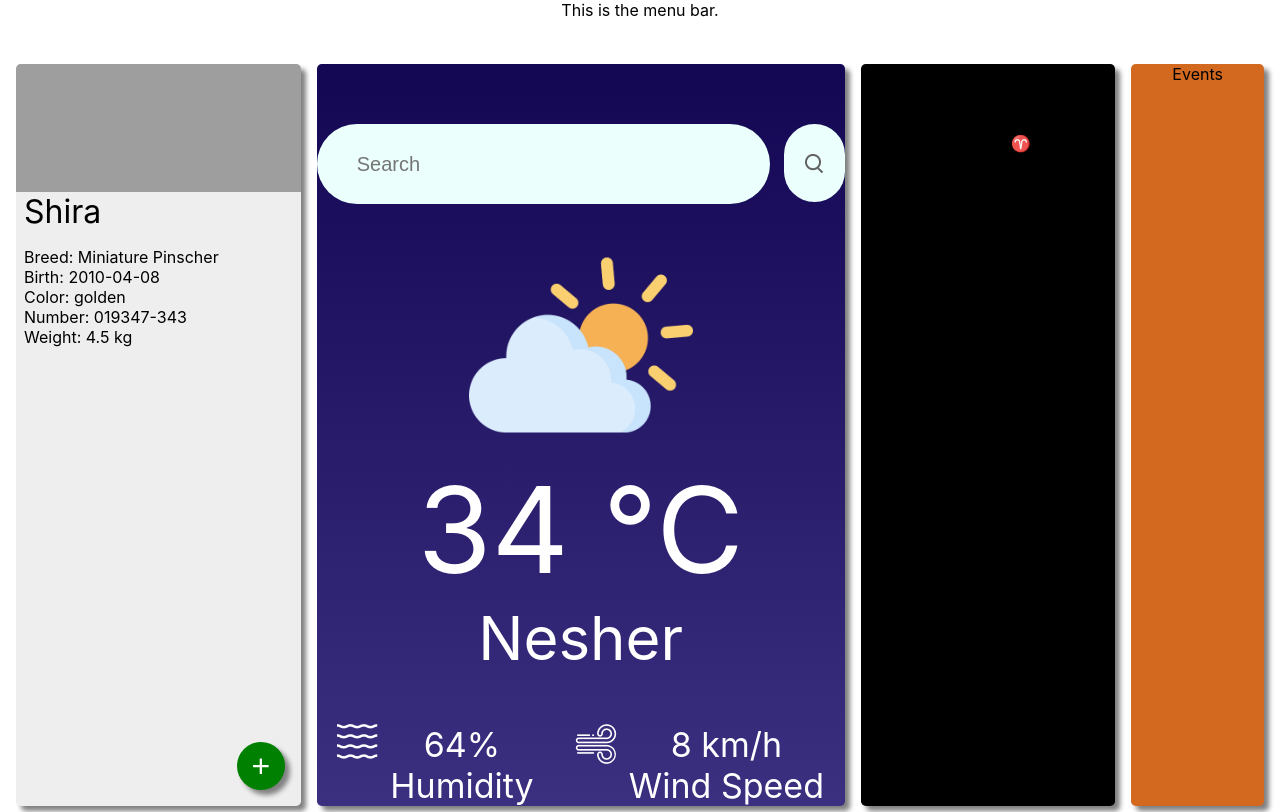
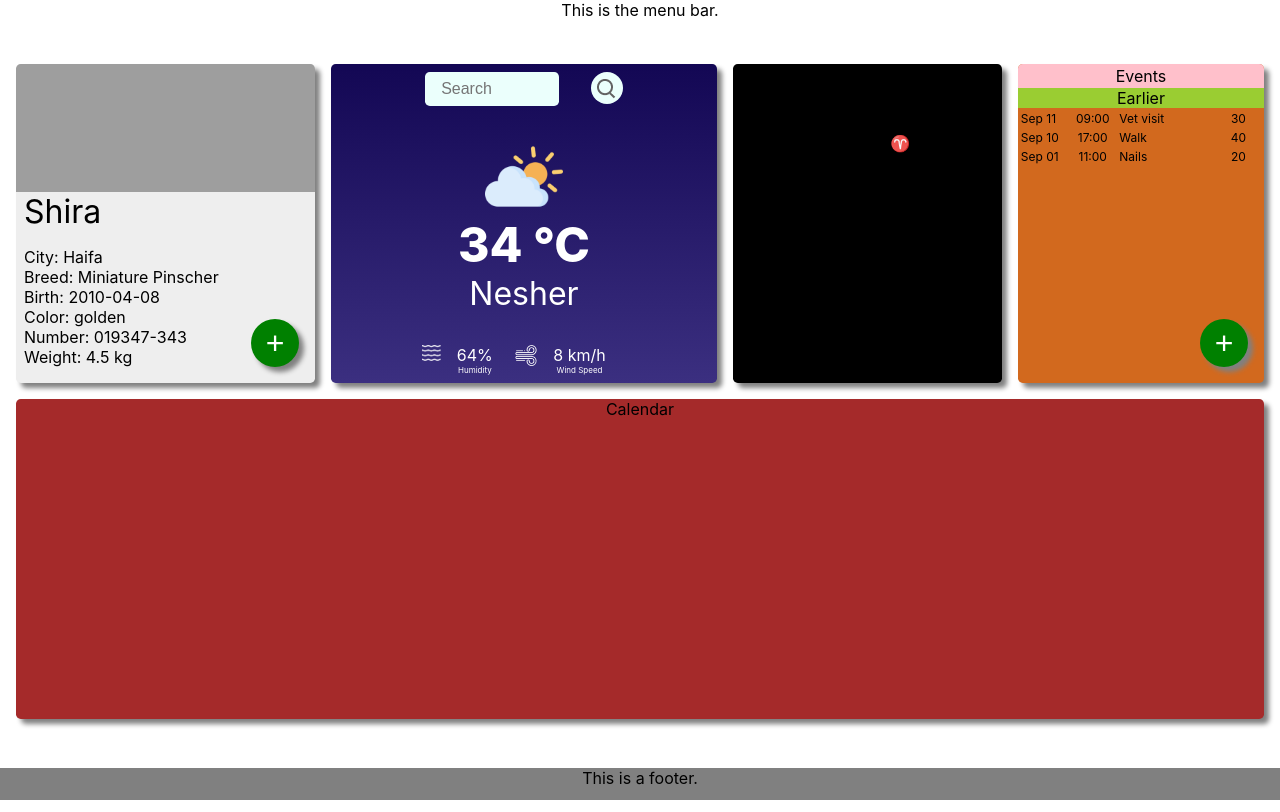
Before and after one commit to borisgk/kepet, a React (Create React App) app: page / in a window 1280 px wide. Shown: the top 812 px of the page. Built offline with nearby package versions, Linux system fonts and the light colour scheme; grey boxes are pictures that could not be loaded.

Commit message:
Working on events.

```diff
--- a/src/App.css
+++ b/src/App.css
@@ -11,4 +11,5 @@ div.card {
     border: none;
     border-radius: 0.3rem;
     box-shadow: 5px 5px 5px grey;
+    position: relative;
 }
--- a/src/components/Events.css
+++ b/src/components/Events.css
@@ -0,0 +1,39 @@
+div.card-heading {
+    background-color: pink;
+    border-radius: 0.3rem 0.3rem 0 0;
+    height: 1.5rem;
+    line-height: 1.5rem;
+}
+
+div.card-subheading {
+    background-color: yellowgreen;
+}
+
+.events-table {
+    width: 100%;
+    border: none;
+    text-align: left;
+    font-size: 0.75rem;
+}
+
+.event-row {
+    cursor: pointer;
+}
+
+.ev-date {
+    width: 20%;
+}
+
+.ev-time {
+    width: 20%;
+    text-align: center;
+}
+
+.ev-category {
+    width: 40%;
+}
+
+.ev-duration {
+    width: 20%;
+    text-align: center;
+}
--- a/src/components/Events.js
+++ b/src/components/Events.js
@@ -1,7 +1,61 @@
-import React from 'react'
+import React, { useState } from 'react'
+import "./Events.css"
+import EventsTable from './EventsTable'
+import events from "../events.json"
+import FAB from './FAB'
 
 export default function Events() {
-  return (
-    <div className='events card'>Events</div>
-  )
+
+    let [currentEvents, setCurrentEvents] = useState(events)
+
+    let areToday = false
+    let areYesterday = false
+    let today = new Date()
+    let yesterday = new Date()
+    yesterday.setDate(yesterday.getDate() - 1)
+
+/*    for (let ev of events) {
+        let evDate = new Date(ev.date)
+        console.log(evDate)
+        if (evDate.toDateString() === today.toDateString()) {
+            areToday = true
+        }
+        if (evDate.toDateString() === yesterday.toDateString()) {
+            areYesterday = true
+        }
+    }
+
+*/
+    let eventsToday = []
+    let eventsYesterday = []
+    let eventsOther = []
+    let stringToday = today.toDateString()
+    let stringYesterday = yesterday.toDateString()
+
+    for (let ev of events) {
+        let dateCurrent = new Date(ev.date)
+        let stringCurrent = dateCurrent.toDateString()
+        if (stringCurrent === stringToday) {
+            eventsToday.push(ev)
+        } else {
+            if (stringCurrent === stringYesterday) {
+                eventsYesterday.push(ev)
+            } else {
+                eventsOther.push(ev)
+            }
+        }
+    }
+
+
+console.log(areToday, areYesterday)
+
+    return (
+        <div className='events card'>
+            <div className='card-heading'>Events</div>
+            {eventsToday.length ? <EventsTable events={eventsToday} title="Today" /> : null}
+            {eventsYesterday.length ? <EventsTable events={eventsYesterday} title="Yesterday" /> : null}
+            {eventsOther.length ? <EventsTable events={eventsOther} title="Earlier" /> : null}
+            <FAB />
+        </div>
+    )
 }
--- /dev/null
+++ b/src/components/EventsTable.js
@@ -0,0 +1,29 @@
+import React from 'react'
+import "./Events.css"
+
+function printDate(dateString) {
+    let myDate = new Date(dateString)
+//    let formattedDate = myDate.getDate() + " " + myDate.getMonth()
+    let formattedDate = myDate.toLocaleString('default', {day: '2-digit', month: 'short'})
+    return formattedDate
+}
+
+export default function EventsTable({events, title}) {
+  return (
+    <div className='events-section'>
+                    <div className='card-subheading'>{title}</div>
+                    <div>
+                        <table className='events-table'>
+                            {events.map((e) =>
+                                <tr className='event-row'>
+                                    <td className='ev-date'>{printDate(e.date)}</td>
+                                    <td className='ev-time'>{e.time}</td>
+                                    <td className='ev-category'>{e.category}</td>
+                                    <td className='ev-duration'>{e.duration}</td>
+                                </tr>
+                            )}
+                        </table>
+                    </div>
+                </div>
+  )
+}
--- a/src/components/PetData.js
+++ b/src/components/PetData.js
@@ -5,6 +5,7 @@ import React from "react"
 export default function PetData({pet}) {
     return(
         <div className="petdata">
+            <div className="parameter">City: {pet.city}</div>
             <div className="parameter">Breed: {pet.breed}</div>
             <div className="parameter">Birth: {pet.birthDate}</div>
             <div className="parameter">Color: {pet.color}</div>
--- a/src/components/PetInfo.js
+++ b/src/components/PetInfo.js
@@ -5,17 +5,13 @@ import PetName from "./PetName"
 import PetData from "./PetData"
 import FAB from "./FAB"
 
-import pet from "../petdata.json"
-
-export default function PetInfo() {
-
-    let [myPet, setMyPet] = useState(pet)
+export default function PetInfo({dog}) {
 
     return(
         <div className="petinfo">
-            <PetImage pet={myPet} />
-            <PetName pet={myPet} />
-            <PetData pet={myPet} />
+            <PetImage pet={dog} />
+            <PetName pet={dog} />
+            <PetData pet={dog} />
             <FAB />
         </div>
     )
--- a/src/components/WeatherApp/WeatherApp.css
+++ b/src/components/WeatherApp/WeatherApp.css
@@ -1,84 +1,91 @@
 .weather-container{
- width: 100%;
- height: 100%;
- margin: auto;
  background-image: linear-gradient(180deg, #130754 0%, #3b2f80 100%);
 }
 
 .top-bar{
   display: flex;
   justify-content: center;
-  gap: 14px;
-  padding-top: 60px;
+  padding-top: 0.5rem;
 }
 
 .top-bar input{
   display: flex;
-  width: 100%;
-  height: 78px;
+  height: 2rem;
+  margin-right: 2rem;
   background: #ebfffc;
   border: none;
   outline: none;
-  border-radius: 40px;
-  padding-left: 40px;
+  border-radius: 0.3rem;
+  padding-left: 1rem;
   color: #626262;
-  font-size: 20px;
+  font-size: 1rem;
   font-weight: 400;
+  width: 30%;
 }
 
 .search-icon{
      display: flex;
      justify-content: center;
      align-items: center;
-     width: 78px;
-     height: 78px;
+     width: 2rem;
+     height: 2rem;
      background: #ebfffc;
-     border-radius: 40px;
+     border-radius: 50%;
      cursor: pointer;
 }
 
 .weather-image{
-    margin-top: 29px;
+    margin-top: 1rem;
     display: flex;
     justify-content: center;
+}
+
+img.weather-image {
+   width: 20%;
+   height: 20%;
 }
 
 .weather-temp{
     display: flex;
     justify-content: center;
     color: white;
-    font-size: 120px;
-    font-weight: 400;
+    font-size: 3rem;
+    font-weight: 800;
 }
 
 .weather-location{
     display: flex;
     justify-content: center;
     color: white;
-    font-size: 60px;
+    font-size: 2rem;
     font-weight: 400;
 }
 
 .data-container{
-   margin-top: 50px;
+   margin-top: 2rem;
    color: white;
    display: flex;
+   flex-wrap: wrap;
    justify-content: center;
 }
 
 .element{
-   margin: auto;
+   margin: 0;
    display: flex;
    align-items: flex-start;
-   gap: 12px;
+   gap: 1rem;
 }
 
 .data{
-   font-size: 34px;
+   font-size: 1rem;
    font-weight: 400;
 }
 
-.txt{
-   font-size: 20px;
+.text{
+   font-size: 0.5rem;
    font-weight: 400;
 }
+
+img.icon {
+   width: 20%;
+}
--- a/src/components/WeatherApp/WeatherApp.jsx
+++ b/src/components/WeatherApp/WeatherApp.jsx
@@ -35,7 +35,7 @@ function WeatherApp() {
 
           humidity[0].innerHTML = data.main.humidity+" %";
           wind[0].innerHTML = Math.floor(data.wind.speed)+" km/h";
-          temperature[0].innerHTML = Math.floor(data.main.temp)+"�C";
+          temperature[0].innerHTML = Math.floor(data.main.temp)+" &deg;C";
           location[0].innerHTML = data.name;
 
           if (data.weather[0].icon==="01d" || data.weather[0].icon==="01n")
@@ -83,7 +83,7 @@ function WeatherApp() {
            </div>
         </div>
         <div className="weather-image">
-             <img src={wicon} alt="" />
+             <img className="weather-image" src={wicon} alt="" />
        </div>
        <div className="weather-temp">34 &deg;C</div>
        <div className="weather-location">Nesher</div>
--- /dev/null
+++ b/src/events.json
@@ -0,0 +1,26 @@
+[
+    {
+        "date": "2023-09-11",
+        "time": "09:00",
+        "category": "Vet visit",
+        "location": "SuperDog Clinic",
+        "duration": "30",
+        "comment": "Got valuable recommendations"
+    },
+    {
+        "date": "2023-09-10",
+        "time": "17:00",
+        "category": "Walk",
+        "location": "Maccabim street",
+        "duration": "40",
+        "comment": "A good walk around the town. Made poo."
+    },
+    {
+        "date": "2023-09-01",
+        "time": "11:00",
+        "category": "Nails",
+        "location": "Home",
+        "duration": "20",
+        "comment": "Looks nice."
+    }
+]
```
